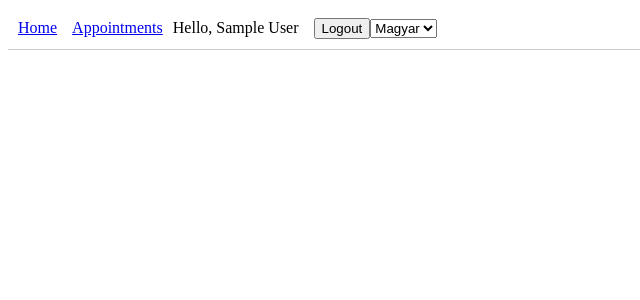
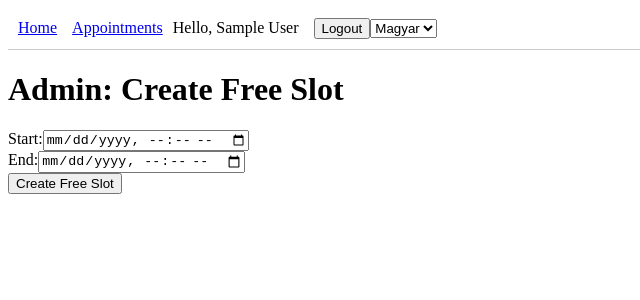
Before and after one commit to pinyopapi/dentist-app, a React (Create React App) app in the folder frontend/: page /admin in a window 1280 px wide. Shown: the top 300 px of the page, without its empty margins (0-640 px from the left). Built offline with nearby package versions, Linux system fonts and the light colour scheme; no server answers; sample sign-in values are in the browser's storage.

Commit message:
Add admin route to frontend

```diff
--- a/frontend/src/App.js
+++ b/frontend/src/App.js
@@ -7,6 +7,7 @@ import Dashboard from "./pages/Dashboard";
 import ProtectedRoute from "./components/ProtectedRoute";
 import Navbar from "./components/Navbar";
 import AppointmentsPage from "./pages/AppointmentsPage";
+import AdminPage from "./pages/AdminPage";
 
 
 function App() {
@@ -20,6 +21,7 @@ function App() {
             <Route path="/login" element={<LoginPage />} />
             <Route path="/dashboard" element={<ProtectedRoute> <Dashboard /> </ProtectedRoute>} />
             <Route path="/appointments" element={<ProtectedRoute> <AppointmentsPage /> </ProtectedRoute>} />
+            <Route path="/admin" element={<ProtectedRoute> <AdminPage /> </ProtectedRoute>} />
           </Routes>
         </Router>
       </LanguageProvider>
```
